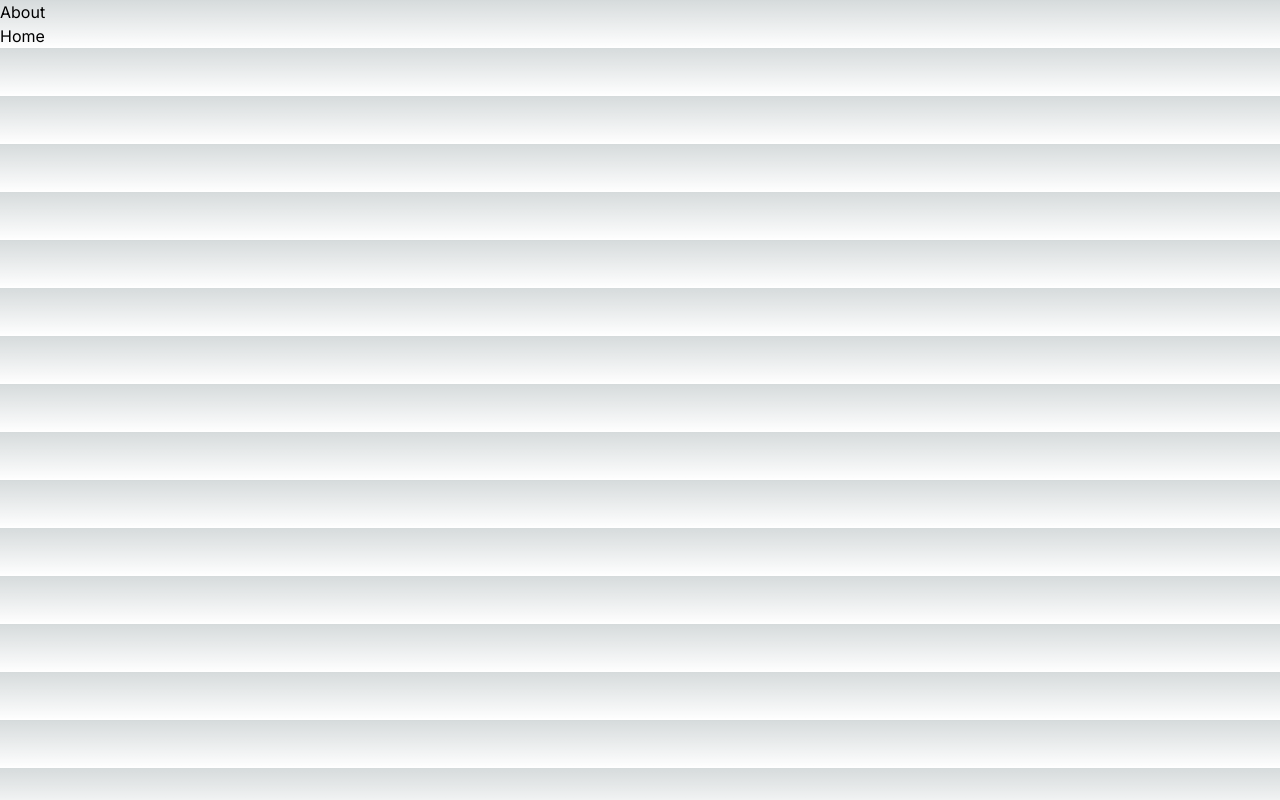
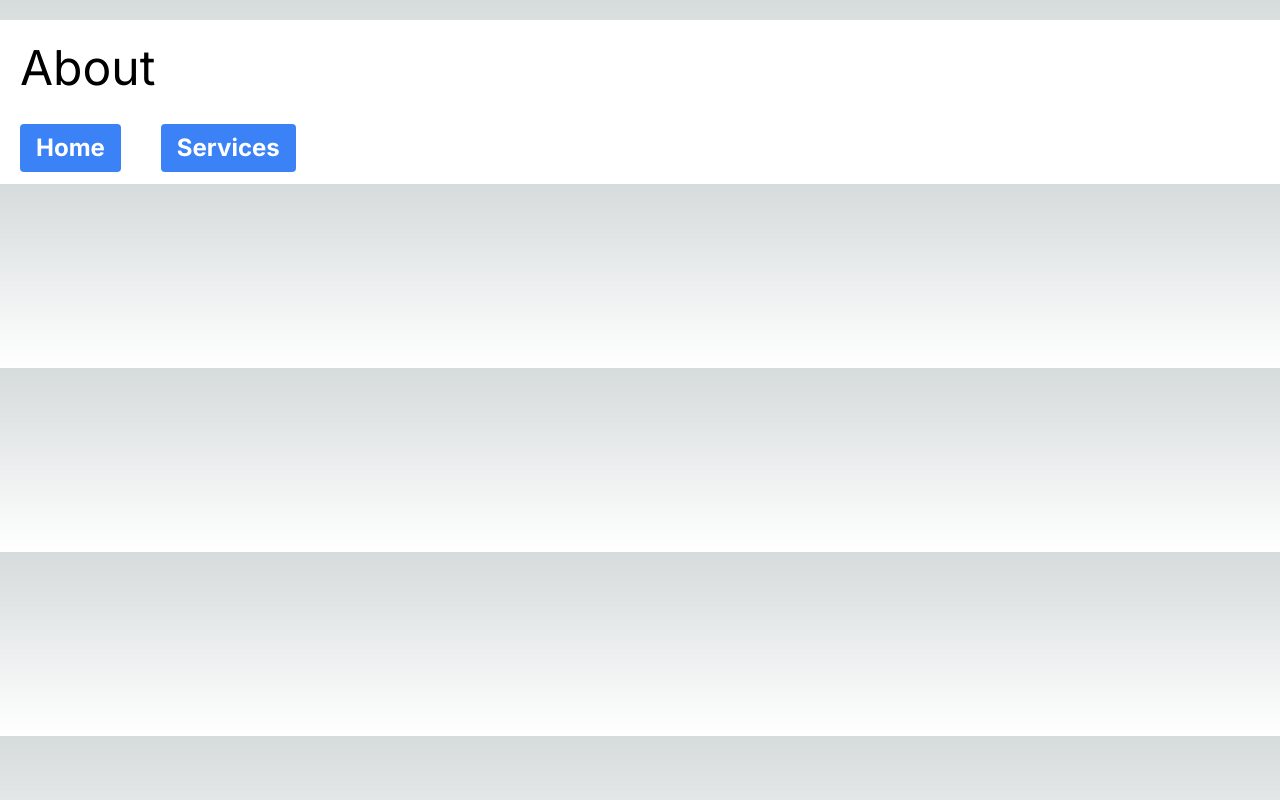
Before and after one commit to florezf90/gym, a Next.js app: page /about in a window 1280 px wide. Built offline with nearby package versions, Linux system fonts and the light colour scheme.

Commit message:
designed basic layout on the navbar to define the page routing, this will allow me to make development more easily.

```diff
--- a/src/app/about/page.jsx
+++ b/src/app/about/page.jsx
@@ -3,9 +3,10 @@ import Link from "next/link";
 
 export default function About() {
     return (
-      <main>
-        <h1>About</h1>
-        <Link href="/">Home</Link>
+      <main className="container bg-white text-black mx-auto">
+        <h1 className="text-5xl m-5 pt-6">About</h1>
+        <Link href="/" className="m-5"><button className="bg-blue-500 hover:bg-blue-700 text-white font-bold py-2 px-4 rounded my-3 text-2xl ">Home</button></Link>
+        <Link href="/services" className="m-5"><button className="bg-blue-500 hover:bg-blue-700 text-white font-bold py-2 px-4  rounded my-3 text-2xl ">Services</button></Link>
       </main>
     );
 }
--- a/src/app/layout.js
+++ b/src/app/layout.js
@@ -4,8 +4,8 @@ import "./globals.css";
 const inter = Inter({ subsets: ["latin"] });
 
 export const metadata = {
-  title: "Create Next App",
-  description: "Generated by create next app",
+  title: "florezf90 gym",
+  description: "A place to growth and learn",
 };
 
 export default function RootLayout({ children }) {
--- a/src/app/page.js
+++ b/src/app/page.js
@@ -2,9 +2,10 @@ import Link from "next/link";
 
 export default function Home() {
 return (
-  <main>
-    <Link href="/about" className="m-5 ">About</Link>
-    <Link href="/services" className="m-5">Services</Link>
+  <main className="container mx-auto bg-slate-50 text-black">
+    <h1 className="text-5xl m-5">Home page</h1>
+    <Link href="/about" className="m-5 text-2xl "><button className="bg-blue-500 hover:bg-blue-700 text-white font-bold py-2 px-4 rounded my-3">About</button></Link>
+    <Link href="/services" className="m-5 text-2xl" ><button className="bg-blue-500 hover:bg-blue-700 text-white font-bold py-2 px-4 rounded my-3">Services</button></Link>
   </main>
 );
 
--- a/src/app/services/page.jsx
+++ b/src/app/services/page.jsx
@@ -2,9 +2,10 @@ import Link from "next/link";
 
 export default function Services() {
     return (
-        <main>
-            <h1>Services</h1>
-            <Link href="/">Home</Link>
+        <main className="container mx-auto bg-slate-50 text-black">
+            <h1 className="text-5xl mt-5 p-6">Services</h1>
+            <Link href="/" className="m-5"><button className="bg-blue-500 hover:bg-blue-700 text-white font-bold py-2 px-4 rounded my-3 text-2xl ">Home</button></Link>
+            <Link href="/about" className="m-5"><button className="bg-blue-500 hover:bg-blue-700 text-white font-bold py-2 px-4 rounded my-3 text-2xl ">About</button></Link>
         </main>
     );
 }
```
